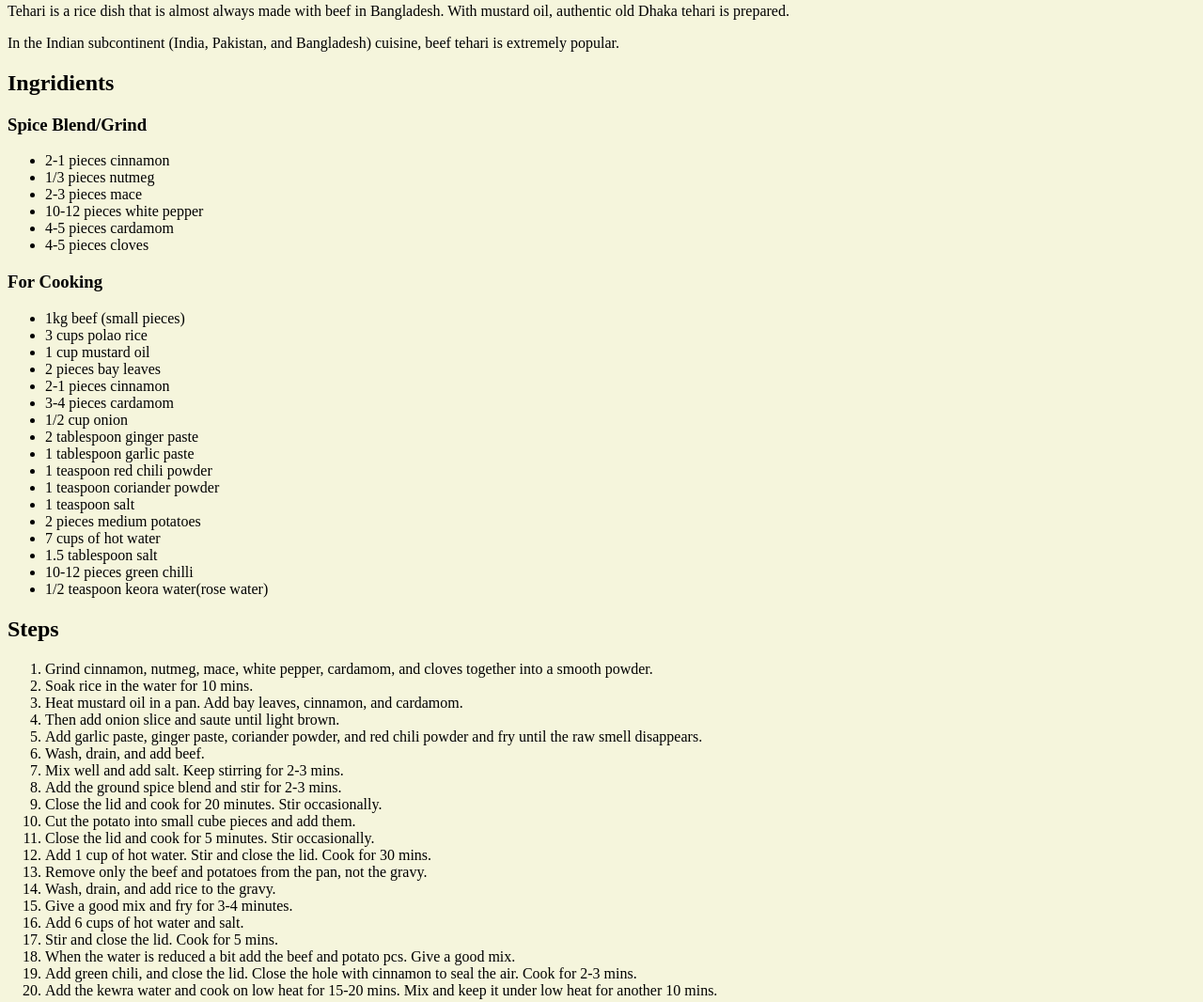
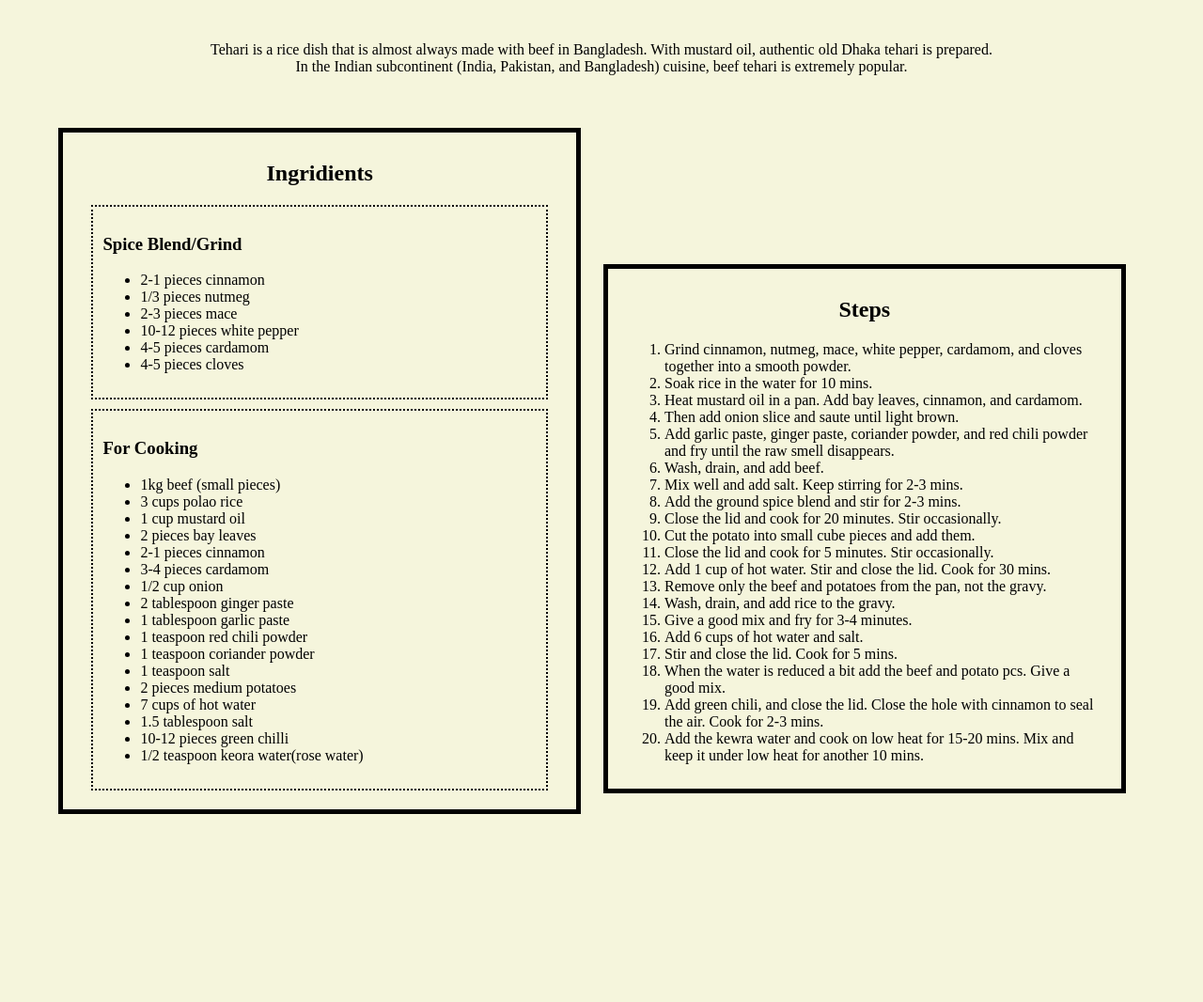
Before and after one commit to RianAhmedWork/odin-recipies, a plain HTML site: page recipes/beef_tehari.html in a window 1280 px wide. Shown: the part 897-1963 px from the top of the page at 94% size. After the commit the page ends 1791 px from the top, so only its background shows below. Drawn offline with Linux system fonts and the light colour scheme.

Commit message:
Add styling to CSS file & add class to beef_tehari.html

```diff
--- a/recipes/beef_tehari.html
+++ b/recipes/beef_tehari.html
@@ -7,12 +7,14 @@
     </head>
 
     <body>
-        <h1>Beef Tehari</h1>
-        <img src="images/Beef-Tehari.jpg" alt="Beef Tehari">
-        <p>Tehari is a rice dish that is almost always made with beef in Bangladesh.
-            With mustard oil, authentic old Dhaka tehari is prepared.</p>
-        <p>In the Indian subcontinent (India, Pakistan, and Bangladesh) cuisine, beef tehari is extremely popular.</p>
+        <h1 class="title">Beef Tehari</h1>
+        <img src="images/Beef-Tehari.jpg" alt="Beef Tehari" class="img-pos">
+        <p class="para">Tehari is a rice dish that is almost always made with beef in Bangladesh.
+            With mustard oil, authentic old Dhaka tehari is prepared.<br>In the Indian subcontinent (India, Pakistan, and Bangladesh) cuisine, beef tehari is extremely popular.</p>
+        <div class="box-align">
+        <div class="steps">
         <h2>Ingridients</h2>
+        <div class="dotted">
         <h3>Spice Blend/Grind</h3>
         <ul>
             <li>2-1 pieces cinnamon</li>
@@ -22,7 +24,9 @@
             <li>4-5 pieces cardamom</li>
             <li>4-5 pieces cloves</li>
         </ul>
+        </div>
 
+        <div class="dotted">
         <h3>For Cooking</h3>
         <ul>
             <li>1kg beef (small pieces)</li>
@@ -43,8 +47,12 @@
             <li>10-12 pieces green chilli</li>
             <li>1/2 teaspoon keora water(rose water)</li>
         </ul>
+    </div>
+    </div>
 
-        <h2>Steps</h2>
+    <div class="steps">
+    <h2>Steps</h2>
+    <div class="text-align">
         <ol>
             <li>Grind cinnamon, nutmeg, mace, white pepper, cardamom, and cloves together into a smooth powder.</li>
             <li>Soak rice in the water for 10 mins.</li>
@@ -67,6 +75,9 @@
             <li>Add green chili, and close the lid. Close the hole with cinnamon to seal the air. Cook for 2-3 mins.</li>
             <li>Add the kewra water and cook on low heat for 15-20 mins. Mix and keep it under low heat for another 10 mins.</li>
         </ol>
+    </div>
+    </div>
+</div>
     </body>
 
 </html>
--- a/style.css
+++ b/style.css
@@ -2,3 +2,66 @@ body
 {
     background-color: beige;
 }
+
+.title
+{
+    margin: auto;
+    width: 100%;
+    text-align: center;
+    padding: 10px;
+}
+
+.img-pos
+{
+    margin-left: auto;
+    margin-right: auto;
+    padding: 20px;
+    display: block;
+}
+
+.para
+{
+    display: block;
+    margin-left: auto;
+    margin-right: auto;
+    padding: 20px;
+    text-align: center;
+}
+
+.ingridients
+{
+    display: inline-block;
+    border: 5px solid black;
+    padding: 10px 20px;
+    margin: 10px 100px 10px 250px;
+    width: 20%;
+}
+
+.dotted
+{
+    display: block;
+    border: 2px dotted black;
+    padding: 10px;
+    margin: 10px;
+    text-align: left;
+}
+
+.steps
+{
+    display: inline-block;
+    border: 5px solid black;
+    padding: 10px 20px;
+    margin: 20px;
+    margin-left: auto;
+    width: 40%;
+}
+
+.box-align
+{
+    text-align: center;
+}
+
+.text-align
+{
+    text-align: left;
+}
```
